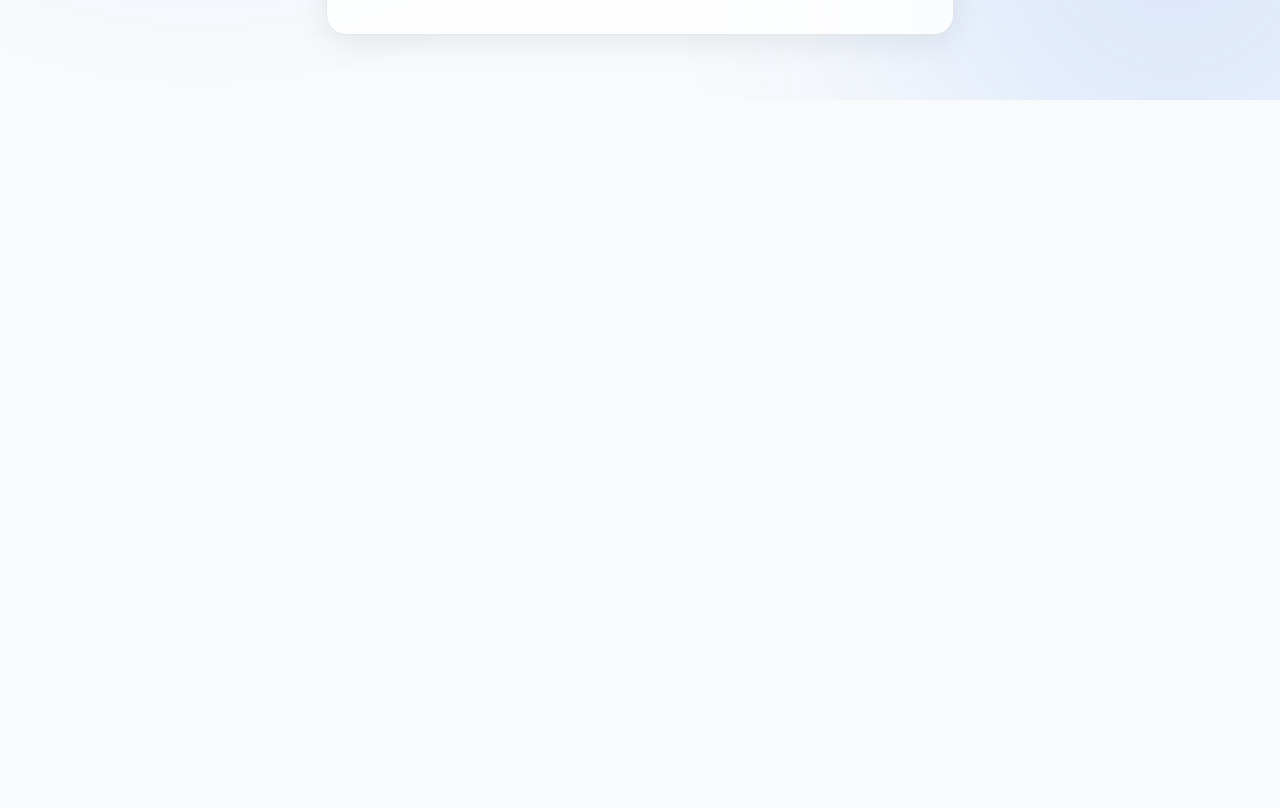
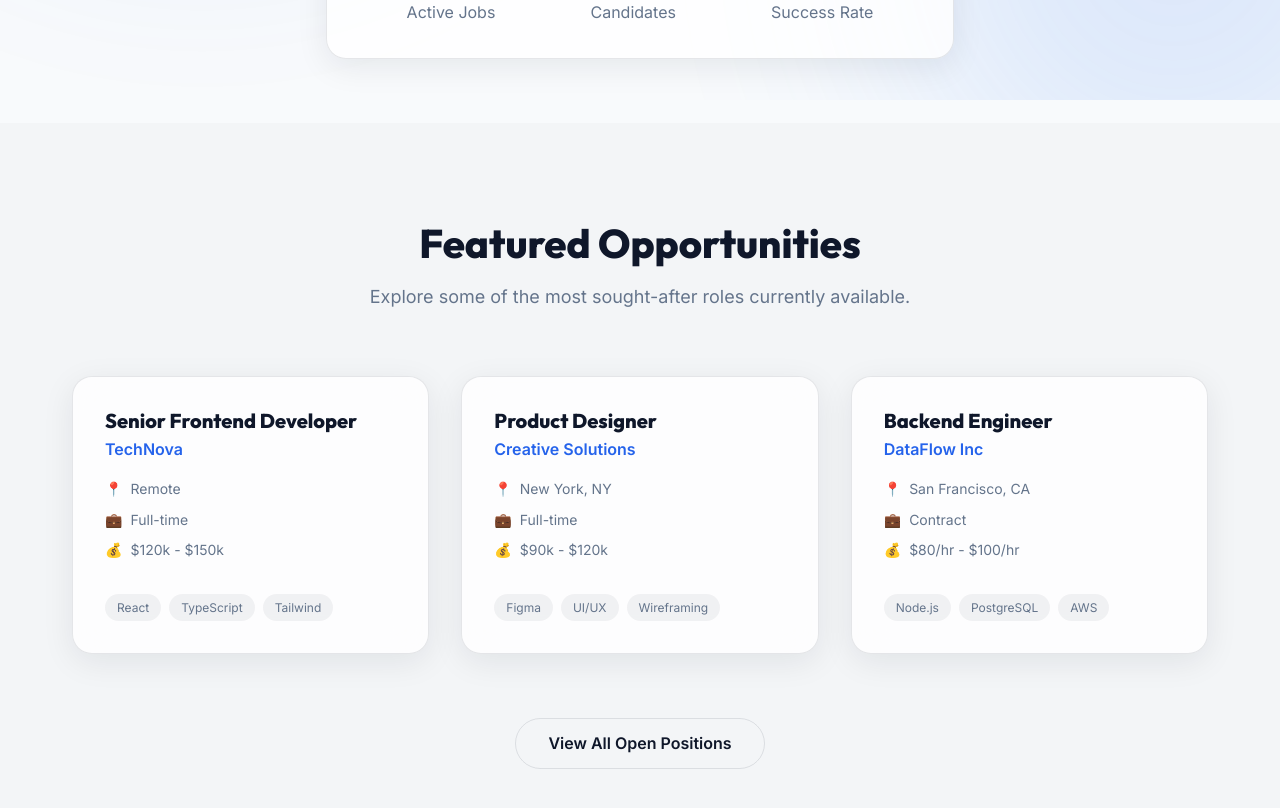
Before and after one commit to eptheekshana/RecruitmentPlatform.API, a React (Vite) app in the folder frontend/: page / in a window 1280 px wide. Shown: the part 700-1508 px from the top of the page. Before the commit the page ends 807 px from the top, so only its background shows below. Built offline with nearby package versions, Linux system fonts and the light colour scheme.

Commit message:
feat: add featured jobs section to the homepage with job listings grid

```diff
--- a/frontend/src/pages/Home.jsx
+++ b/frontend/src/pages/Home.jsx
@@ -1,10 +1,42 @@
 import React from 'react';
 import { Link } from 'react-router-dom';
 
+const featuredJobs = [
+  {
+    id: 1,
+    title: 'Senior Frontend Developer',
+    company: 'TechNova',
+    location: 'Remote',
+    type: 'Full-time',
+    salary: '$120k - $150k',
+    tags: ['React', 'TypeScript', 'Tailwind']
+  },
+  {
+    id: 2,
+    title: 'Product Designer',
+    company: 'Creative Solutions',
+    location: 'New York, NY',
+    type: 'Full-time',
+    salary: '$90k - $120k',
+    tags: ['Figma', 'UI/UX', 'Wireframing']
+  },
+  {
+    id: 3,
+    title: 'Backend Engineer',
+    company: 'DataFlow Inc',
+    location: 'San Francisco, CA',
+    type: 'Contract',
+    salary: '$80/hr - $100/hr',
+    tags: ['Node.js', 'PostgreSQL', 'AWS']
+  }
+];
+
 const Home = () => {
   return (
-    <div className="container flex flex-col items-center justify-center text-center animate-fade-in" style={{ minHeight: 'calc(100vh - 150px)' }}>
-      <div style={{ maxWidth: '800px' }}>
+    <div style={{ overflowX: 'hidden' }}>
+      {/* Hero Section */}
+      <div className="container flex flex-col items-center justify-center text-center animate-fade-in" style={{ minHeight: 'calc(100vh - 150px)', paddingBottom: '4rem' }}>
+        <div style={{ maxWidth: '800px', marginTop: '4rem' }}>
           <h1 style={{ fontSize: '4rem', marginBottom: '1.5rem', letterSpacing: '-0.02em' }}>
             Discover the ultimate <br />
             <span className="text-gradient">Recruitment Platform</span>
@@ -33,6 +65,51 @@ const Home = () => {
           </div>
         </div>
       </div>
+
+      {/* Featured Jobs Section */}
+      <div style={{ padding: '6rem 0', background: 'rgba(15, 23, 42, 0.02)' }}>
+        <div className="container">
+          <div className="text-center" style={{ marginBottom: '4rem' }}>
+            <h2 style={{ fontSize: '2.5rem', marginBottom: '1rem' }}>Featured Opportunities</h2>
+            <p style={{ color: 'var(--text-secondary)', fontSize: '1.125rem' }}>Explore some of the most sought-after roles currently available.</p>
+          </div>
+
+          <div style={{ display: 'grid', gridTemplateColumns: 'repeat(auto-fill, minmax(300px, 1fr))', gap: '2rem', marginBottom: '4rem' }}>
+            {featuredJobs.map(job => (
+              <div key={job.id} className="glass-panel" style={{ padding: '2rem', display: 'flex', flexDirection: 'column', gap: '1rem', transition: 'var(--transition-smooth)' }}
+                   onMouseEnter={(e) => { e.currentTarget.style.transform = 'translateY(-4px)'; e.currentTarget.style.borderColor = 'rgba(37, 99, 235, 0.3)'; e.currentTarget.style.boxShadow = '0 12px 40px rgba(37,99,235,0.1)'; }}
+                   onMouseLeave={(e) => { e.currentTarget.style.transform = 'translateY(0)'; e.currentTarget.style.borderColor = 'var(--glass-border)'; e.currentTarget.style.boxShadow = 'var(--glass-shadow)'; }}
+              >
+                <div>
+                  <h3 style={{ fontSize: '1.25rem', marginBottom: '0.25rem' }}>{job.title}</h3>
+                  <p style={{ color: 'var(--accent-primary)', fontWeight: 600 }}>{job.company}</p>
+                </div>
+
+                <div style={{ color: 'var(--text-secondary)', fontSize: '0.875rem', display: 'flex', flexDirection: 'column', gap: '0.5rem' }}>
+                  <div className="flex items-center gap-2"><span>📍</span> {job.location}</div>
+                  <div className="flex items-center gap-2"><span>💼</span> {job.type}</div>
+                  <div className="flex items-center gap-2"><span>💰</span> {job.salary}</div>
+                </div>
+
+                <div className="flex" style={{ gap: '0.5rem', flexWrap: 'wrap', marginTop: 'auto', paddingTop: '1rem' }}>
+                  {job.tags.map(tag => (
+                    <span key={tag} style={{ padding: '0.25rem 0.75rem', background: 'rgba(15, 23, 42, 0.05)', borderRadius: '99px', fontSize: '0.75rem', color: 'var(--text-secondary)' }}>
+                      {tag}
+                    </span>
+                  ))}
+                </div>
+              </div>
+            ))}
+          </div>
+
+          <div className="text-center">
+            <Link to="/candidate/search" className="btn btn-secondary" style={{ padding: '0.75rem 2rem' }}>
+              View All Open Positions
+            </Link>
+          </div>
+        </div>
+      </div>
+    </div>
   );
 };
 
--- a/frontend/src/pages/Register.jsx
+++ b/frontend/src/pages/Register.jsx
@@ -157,7 +157,7 @@ const Register = () => {
               ref={nameInputRef}
               type="text"
               name="name"
-              placeholder="John Doe"
+              placeholder="Sadewma Marasinghe"
               value={formData.name}
               onChange={handleChange}
               onBlur={handleBlur}
```
Lines whose indentation alone changed are shown as unchanged.
